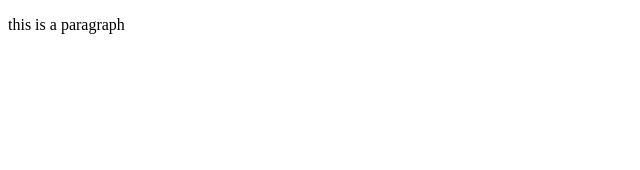
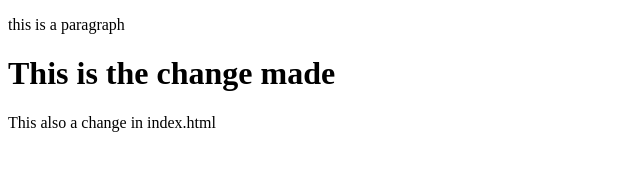
Before and after one commit to RahulDhana/Git-test, a website: page index.html in a window 1280 px wide. Shown: the whole page, without its empty margins (0-640 px from the left). Drawn offline with Linux system fonts and the light colour scheme.

Commit message:
Second commit

```diff
--- a/index.html
+++ b/index.html
@@ -3,8 +3,10 @@
 <head>
     <meta charset="UTF-8">
     <meta name="viewport" content="width=device-width, initial-scale=1.0">
-    <title>Document</title>
+    <title>Learning webpage</title>
     <p>this is a paragraph</p>
+    <h1>This is the change made</h1>
+    <p>This also a change in index.html</p>
 </head>
 <body>
 
```
Also changed, not shown: package.json (added, +24 -0 lines), 1 other file.
